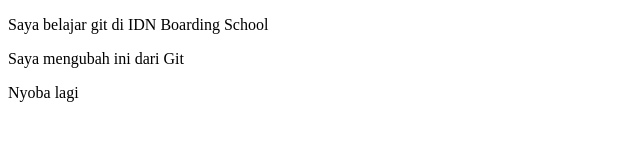
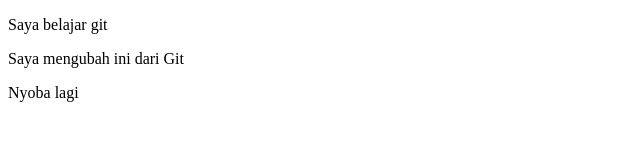
Before and after one commit to JustThoriq/ProjectLatihanGit, a plain HTML site: page index.html in a window 1280 px wide. Shown: the whole page, without its empty margins (0-640 px from the left). Drawn offline with Linux system fonts and the light colour scheme.

Commit message:
Update index.html
Ganti

```diff
--- a/index.html
+++ b/index.html
@@ -7,7 +7,7 @@
     <title>Document</title>
 </head>
 <body>
-    <p>Saya belajar git di IDN Boarding School</p>
+    <p>Saya belajar git </p>
     <p>Saya mengubah ini dari Git</p>
     <p>Nyoba lagi</p>
 </body>
```
